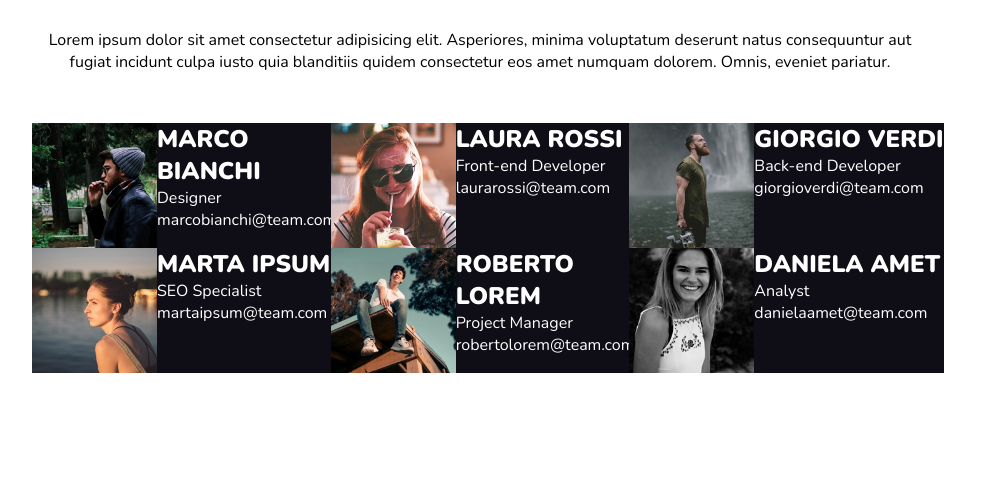
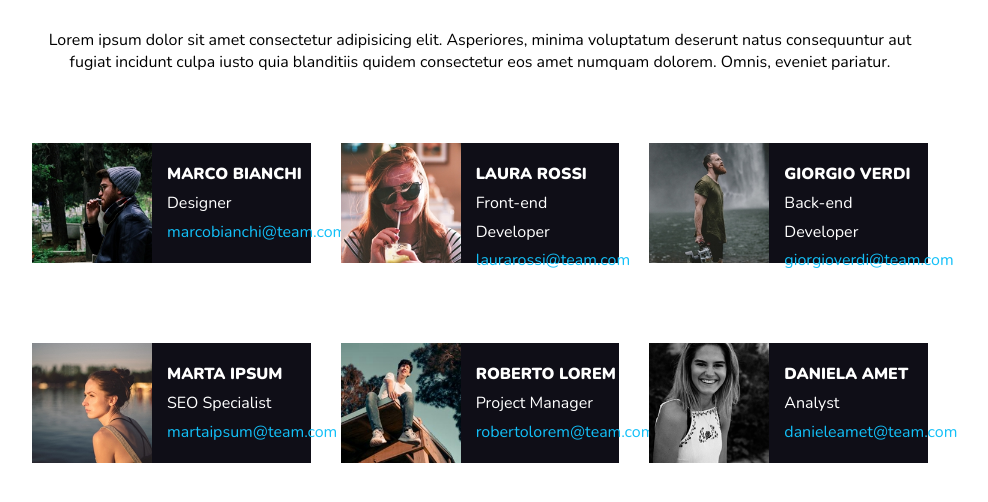
Before and after one commit to Gutierrez-Pool/html-css-float-cards, a plain HTML site: page index.html in a window 1280 px wide. Shown: the part 78-580 px from the top of the page, without its empty margins (160-1148 px from the left). Drawn offline with nearby package versions, Linux system fonts and the light colour scheme.

Commit message:
reformat-cards

```diff
--- a/css/style.css
+++ b/css/style.css
@@ -3,13 +3,15 @@
     margin: 0;
     box-sizing: border-box;
 
+    /* border: 1px solid rgba(100%, 0%, 0%, 0.4); */
+
 }
     /* Reset */
 
 
-.clearfix::before {
+.clearfix::after {
     content: '';
-    /* display: table; */
+    display: table;
     clear: both;
 }
     /* clearfix */
@@ -19,7 +21,6 @@ body {
     font-family: 'Nunito', sans-serif;
 
     text-align: center;
-
 }
 
 
@@ -31,54 +32,70 @@ h1 {
 }
 
 p {
-    padding-bottom: 50px;
+    padding-bottom: 30px;
 }
 
 .container {
     width: 70%;
 
-    margin-left: auto;
-    margin-right: auto;
+    margin: auto;
 }
+
+.nome{
+    font-weight: 900;
+    font-size: medium;
+}
+
+.row {
+    color: white;
+}
+
 
 .row .column {
     width: calc(100% / 3);
 
     float: left;
 
-    /* padding: 0 35px 60px 0; */
-
-}
-
-.row {
-    color: white;
-}
-
-h2{
-    font-weight: 900;
 }
 
 .row .column img{
-    height: 125px;
-    width: 125px;
+    height: 120px;
+    float: left;
 }
 
 .dati{
-    height: 125px;
-    width: 315px;
+    width: 100%;
+    height: 120px;
+
+    padding-top: 17px;
+    padding-left: 135px;
+
+    line-height: 180%;
 
     background-color: #0f0e17;
 }
 
-.img{
-    float: left;
+
+.column {
+
+    text-align: left;
+    padding-block: 40px;
+
 }
 
-.column {
-    text-align: left;
+.centro{
+    padding-inline: 10px;
+}
 
+.sinistra{
+    padding-inline-end: 20px;
+}
 
+.destra{
+    padding-inline-start: 20px;
+}
 
-
-
+a{
+    text-decoration: none;
+    color: #13c0f8;
 }
--- a/index.html
+++ b/index.html
@@ -32,58 +32,58 @@
 
         <!-- Cards -->
         <section class="row clearfix">
-            <div class="column">
+            <div class="column sinistra">
                 <img class="img" src="/img/male1.png" alt="">
                 <div class="dati">
-                    <h2>MARCO BIANCHI</h2>
+                    <div class="nome">MARCO BIANCHI</div>
                     <div>Designer</div>
-                    <div>marcobianchi@team.com</div>
+                    <a href="marcobianchi@team.com">marcobianchi@team.com</a>
                 </div>
             </div>
 
-            <div class="column">
+            <div class="column centro">
                 <img class="img" src="/img/female1.png" alt="">
                 <div class="dati">
-                    <h2>LAURA ROSSI</h2>
+                    <div class="nome">LAURA ROSSI</div>
                     <div>Front-end Developer</div>
-                    <div>laurarossi@team.com</div>
+                    <a href="laurarossi@team.com">laurarossi@team.com</a>
                 </div>
 
             </div>
 
-            <div class="column">
+            <div class="column destra">
                 <img class="img" src="/img/male2.png" alt="">
                 <div class="dati">
-                    <h2>GIORGIO VERDI</h2>
+                    <div class="nome">GIORGIO VERDI</div>
                     <div>Back-end Developer</div>
-                    <div>giorgioverdi@team.com</div>
+                    <a href="giorgioverdi@team.com">giorgioverdi@team.com</a>
                 </div>
             </div>
 
-            <div class="column">
+            <div class="column sinistra">
                 <img class="img" src="/img/female2.png" alt="">
                 <div class="dati">
-                    <h2>MARTA IPSUM</h2>
+                    <div class="nome">MARTA IPSUM</div>
                     <div>SEO Specialist</div>
-                    <div>martaipsum@team.com</div>
+                    <a href="martaipsum@team.com">martaipsum@team.com</a>
                 </div>
             </div>
 
-            <div class="column">
+            <div class="column centro">
                 <img class="img" src="/img/male3.png" alt="">
                 <div class="dati">
-                    <h2>ROBERTO LOREM</h2>
+                    <div class="nome">ROBERTO LOREM</div>
                     <div>Project Manager</div>
-                    <div>robertolorem@team.com</div>
+                    <a href="robertolorem@team.com">robertolorem@team.com</a>
                 </div>
             </div>
 
-            <div class="column">
+            <div class="column destra">
                 <img class="img" src="/img/female3.png" alt="">
                 <div class="dati">
-                    <h2>DANIELA AMET</h2>
+                    <div class="nome">DANIELA AMET</div>
                     <div>Analyst</div>
-                    <div>danielaamet@team.com</div>
+                    <a href="danieleamet@team.com">danieleamet@team.com</a>
                 </div>
             </div>
         </section>
```
